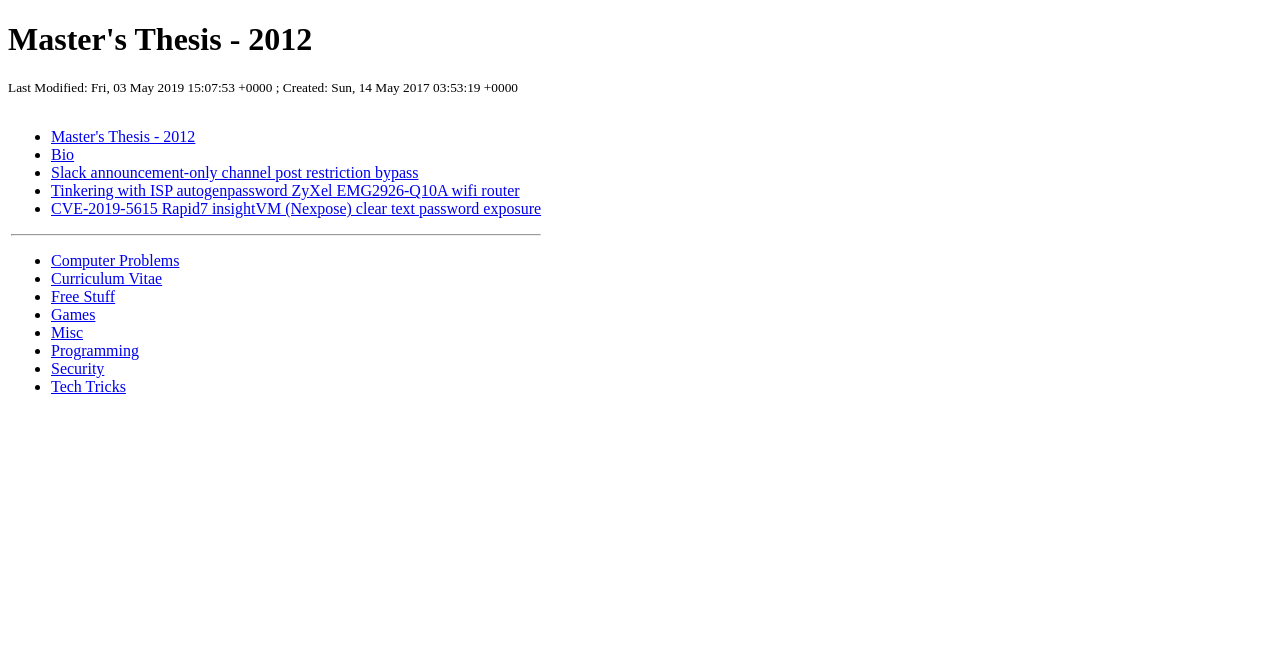
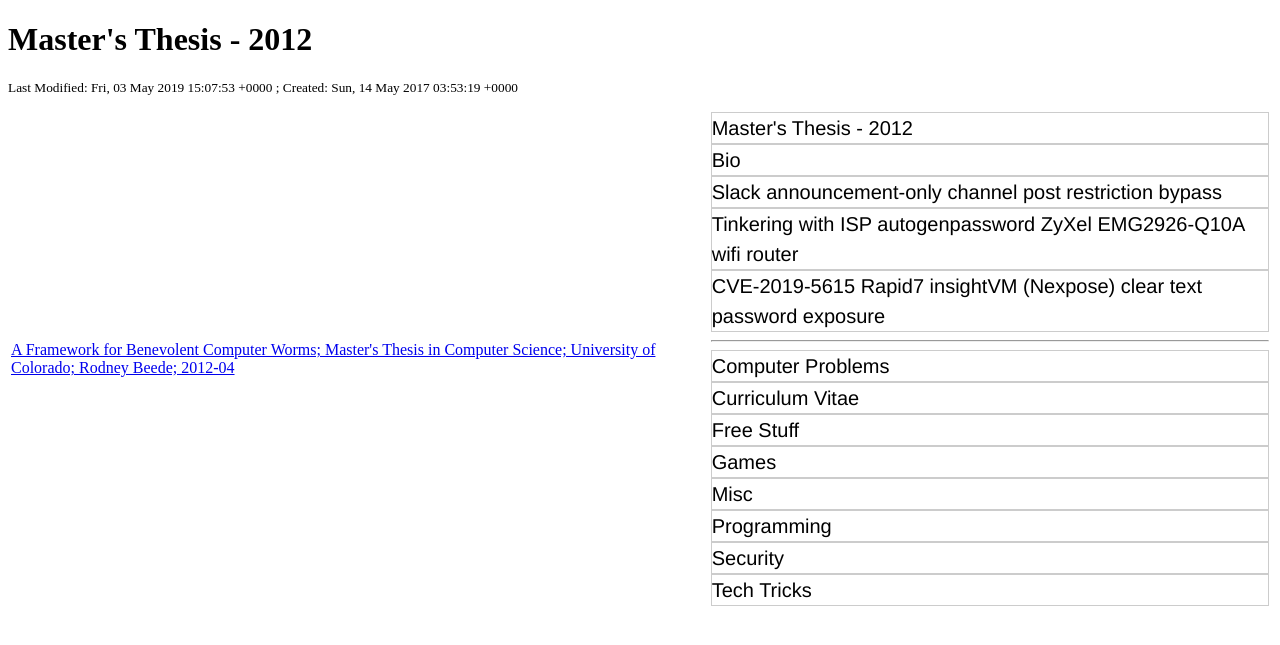
Before and after one commit to rbeede/rbeede.github.io, a Jekyll site: the page built from _posts/2019-05-03-master_s_thesis_-_2012.html, in a window 1280 px wide. Shown: the top 645 px of the page. Built offline with Jekyll 4.4.1, drawn with Linux system fonts in a browser that asks for light colours; some of the changed lines change nothing that is shown.

Commit message:
Fixed missing quote

```diff
--- a/_posts/2019-05-03-master_s_thesis_-_2012.html
+++ b/_posts/2019-05-03-master_s_thesis_-_2012.html
@@ -5,4 +5,4 @@
 title: Master's Thesis - 2012
 ---
 
-<a href="https://github.com/rbeede/thesis>A Framework for Benevolent Computer Worms; Master's Thesis in Computer Science; University of Colorado; Rodney Beede; 2012-04</a>
+<a href="https://github.com/rbeede/thesis">A Framework for Benevolent Computer Worms; Master's Thesis in Computer Science; University of Colorado; Rodney Beede; 2012-04</a>
```
